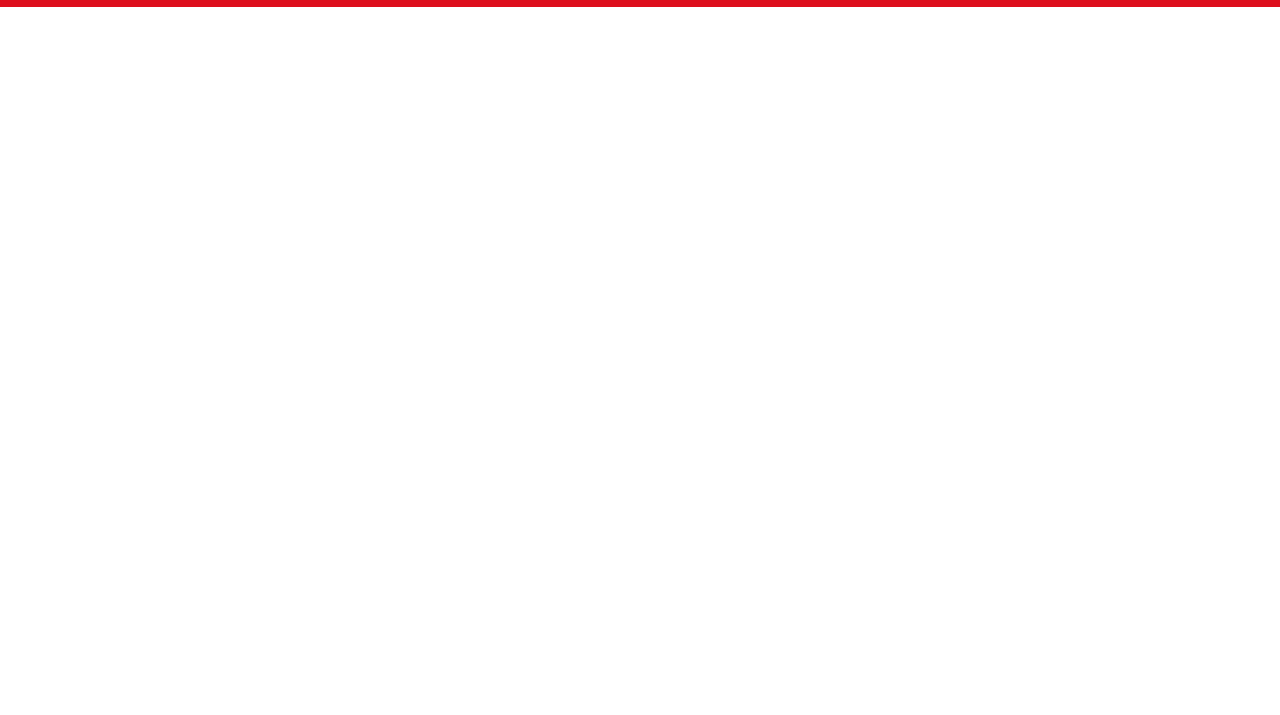
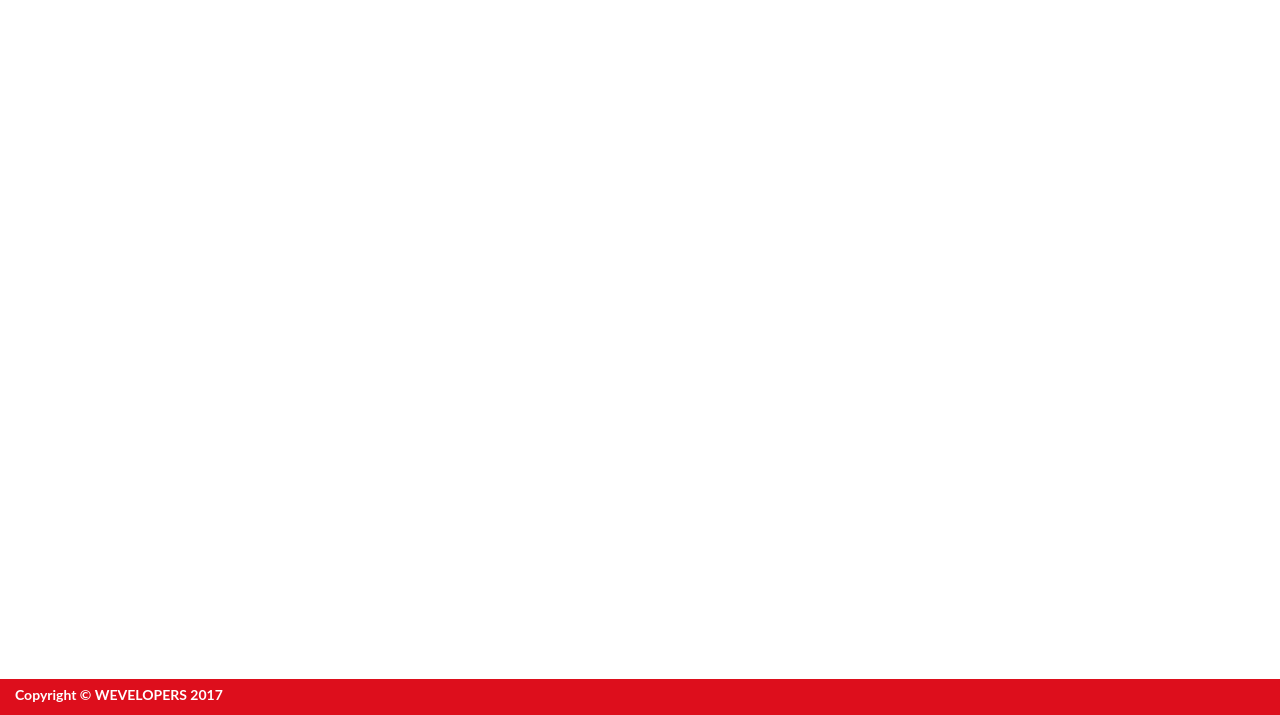
Before and after one commit to yasminagavalda/wevelopers, a plain HTML site: page index.html at #!/offers in a window 1280 px wide. Shown: the part 85-800 px from the top of the page. Drawn offline with nearby package versions, Linux system fonts and the light colour scheme; some packages are replaced by stand-ins of ours.

Commit message:
footer fixed

```diff
--- a/css/style.css
+++ b/css/style.css
@@ -127,14 +127,15 @@
     }
 
     .foot {
-        margin-bottom: 0;
-        display: flex;
-        align-items: flex-end;
         color: #fff;
         clear: both;
         width: 100%;
-        background-color: #DD0E1C;
+        background-color: #DD0E1C ;
         padding-top: 0.5%;
+        position: fixed;
+        right: 0;
+        bottom: 0;
+        left: 0;
     }
 
     .form {
```
Also changed, not shown: js/routes/home/template.html (+2 -0 lines).
